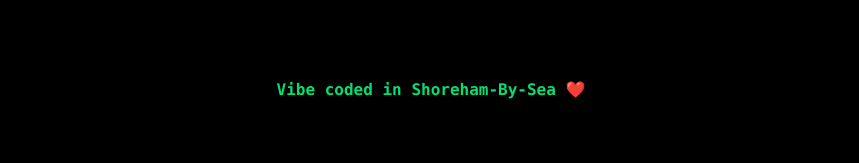
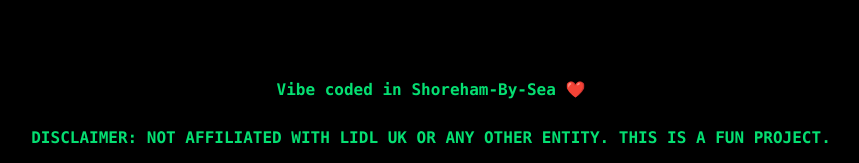
Before and after one commit to Acorn221/lidl-receipt-barcode-gen, a Next.js app: page / in a window 1280 px wide. Shown: the part 1261-1424 px from the top of the page, without its empty margins (209-1068 px from the left). Before the commit the page ends 1379 px from the top, so only its background shows below. Built offline with nearby package versions, Linux system fonts and the light colour scheme.

Commit message:
chore: disclaimer

```diff
--- a/src/app/layout.tsx
+++ b/src/app/layout.tsx
@@ -4,7 +4,7 @@
 import { Geist } from "next/font/google";
 
 export const metadata: Metadata = {
-  title: "Lidl Receipt Generator",
+  title: "Receipt Generator for Lidl",
   description: "Generate Lidl receipts to get through those damn gates.",
   icons: [{ rel: "icon", url: "/favicon.ico" }],
 };
--- a/src/app/page.tsx
+++ b/src/app/page.tsx
@@ -250,8 +250,11 @@
           </div>
         </div>
       </div>
-      <div className="p-4 font-bold font-mono">
+      <div className="p-4 font-bold font-mono text-center">
         Vibe coded in Shoreham-By-Sea ❤️
+        <br />
+        <br />
+        DISCLAIMER: NOT AFFILIATED WITH LIDL UK OR ANY OTHER ENTITY. THIS IS A FUN PROJECT.
       </div>
     </main>
   );
```
